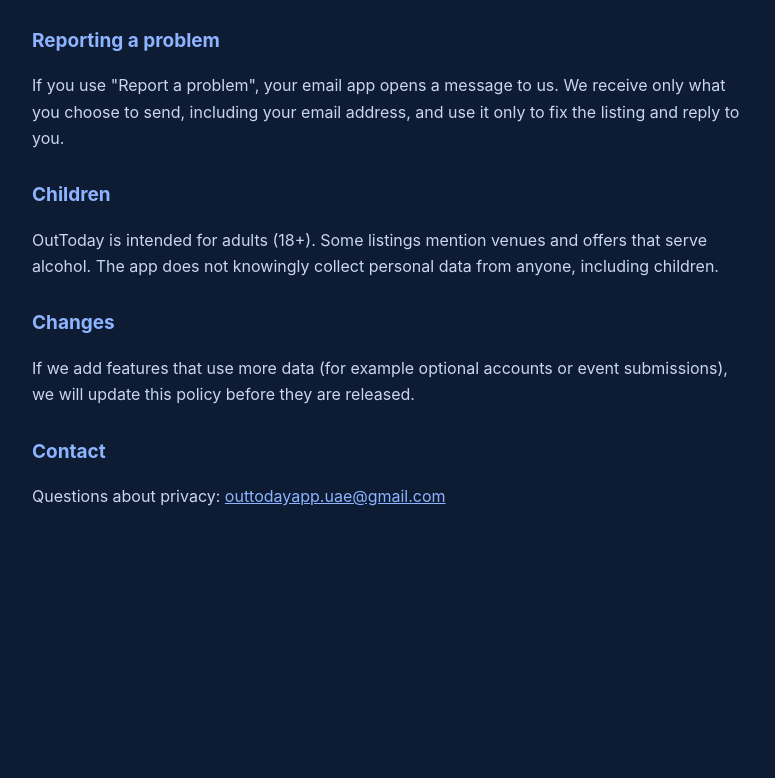
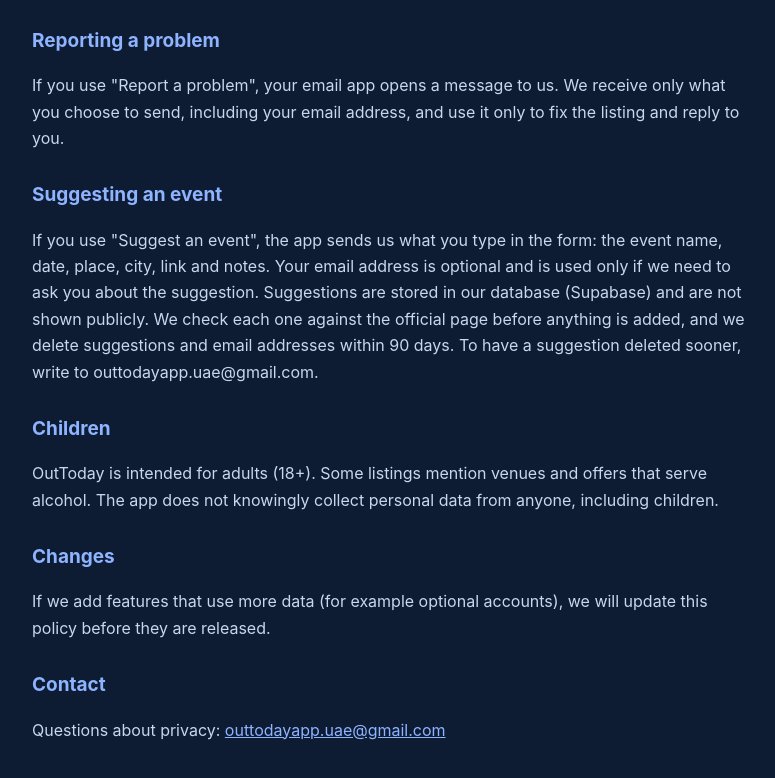
Before and after one commit to bartoszmarcinkosek/outtoday-web, a plain HTML site: page privacy.html in a window 1280 px wide. Shown: the part 1158-1936 px from the top of the page, without its empty margins (248-1023 px from the left). Before the commit the page ends 1743 px from the top, so only its background shows below. Drawn offline with Linux system fonts and the light colour scheme.

Commit message:
Privacy policy: Suggest an event
Co-Authored-By: Claude Opus 5.5 <noreply@anthropic.com>
Claude-Session: https://claude.ai/code/session_01RzDWSRrP542xTQtRnEGHop

```diff
--- a/privacy.html
+++ b/privacy.html
@@ -6,7 +6,7 @@ p,li{color:#C9D6EE} a{color:#8FB4FF} .muted{color:#9FB3D6;font-size:14px}
 header{display:flex;align-items:center;gap:12px;margin-bottom:22px} header img{width:48px;height:48px;border-radius:11px}
 </style></head><body><main><header><img src="apple-touch-icon.png" alt=""><strong>OutToday</strong></header>
 <h1>Privacy Policy</h1>
-<p class="muted">Last updated: 15 November 2026</p>
+<p class="muted">Last updated: 17 November 2026</p>
 <p>OutToday is an app that shows events, places and deals across the United Arab Emirates. We built it to need as little of your data as possible. This policy explains what the app uses and why.</p>
 
 <h2>No account, no tracking</h2>
@@ -30,11 +30,13 @@ header{display:flex;align-items:center;gap:12px;margin-bottom:22px} header img{w
 <h2>Reporting a problem</h2>
 <p>If you use "Report a problem", your email app opens a message to us. We receive only what you choose to send, including your email address, and use it only to fix the listing and reply to you.</p>
 
+<h2>Suggesting an event</h2>
+<p>If you use "Suggest an event", the app sends us what you type in the form: the event name, date, place, city, link and notes. Your email address is optional and is used only if we need to ask you about the suggestion. Suggestions are stored in our database (Supabase) and are not shown publicly. We check each one against the official page before anything is added, and we delete suggestions and email addresses within 90 days. To have a suggestion deleted sooner, write to outtodayapp.uae@gmail.com.</p>
 <h2>Children</h2>
 <p>OutToday is intended for adults (18+). Some listings mention venues and offers that serve alcohol. The app does not knowingly collect personal data from anyone, including children.</p>
 
 <h2>Changes</h2>
-<p>If we add features that use more data (for example optional accounts or event submissions), we will update this policy before they are released.</p>
+<p>If we add features that use more data (for example optional accounts), we will update this policy before they are released.</p>
 
 <h2>Contact</h2>
 <p>Questions about privacy: <a href="mailto:outtodayapp.uae@gmail.com">outtodayapp.uae@gmail.com</a></p>
```
